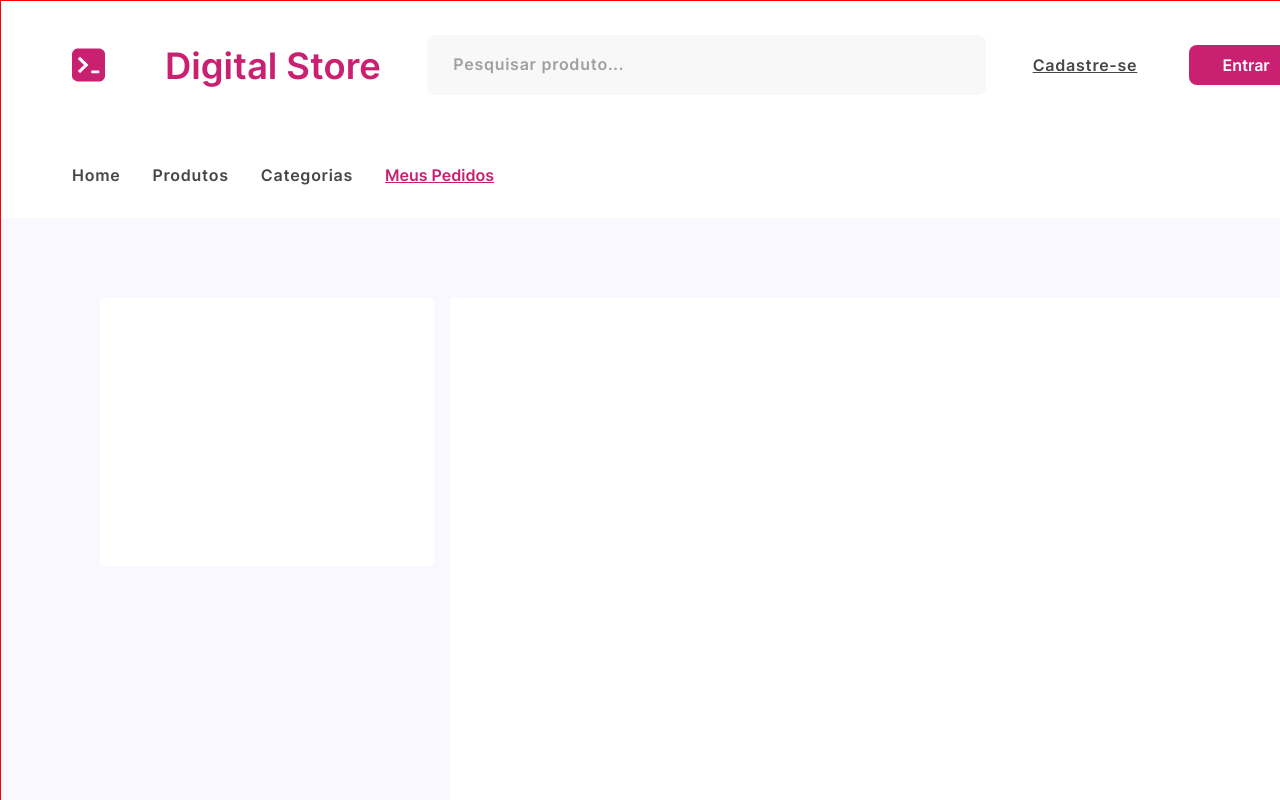
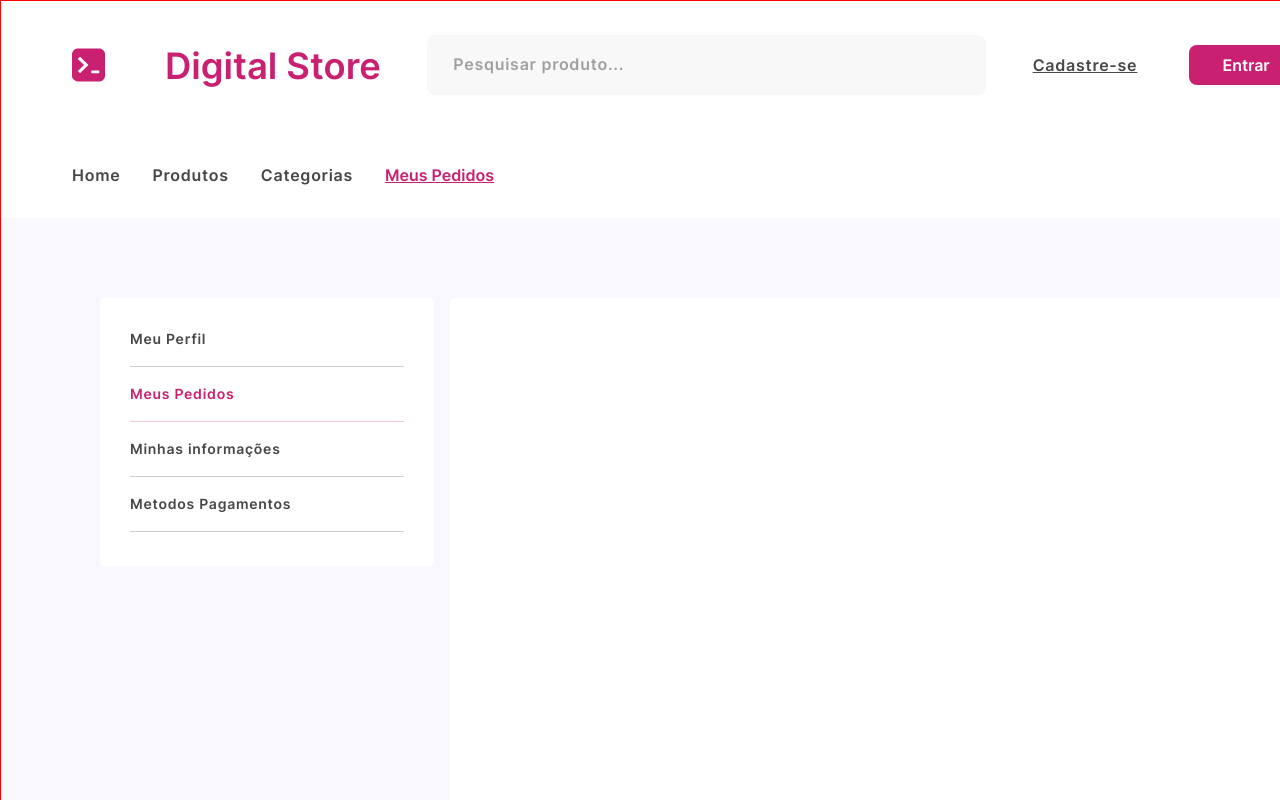
Before and after one commit to SergioFerreiraFilho/Digital-Store, a React (Create React App) app: page /meus-pedidos in a window 1280 px wide. Shown: the top 800 px of the page. Built offline with nearby package versions, Linux system fonts and the light colour scheme.

Commit message:
Editando meu Perfil

```diff
--- a/src/components/MeuPerfil/index.js
+++ b/src/components/MeuPerfil/index.js
@@ -3,7 +3,12 @@ import "./style.css"
 export default function MeuPerfil() {
     return (
         <div className="MeuPerfil-body">
-
+            <span className="MeusPedidos-span">
+                Meu Perfil<hr className="MeuPerfil-hr"/>
+                <p className="MeusPedidos-cor">Meus Pedidos <hr className="MeuPerfil-hr"/></p>
+                Minhas informações <hr className="MeuPerfil-hr"/>
+                Metodos Pagamentos <hr className="MeuPerfil-hr"/>
+            </span>
         </div>
     )
 }
--- a/src/components/MeuPerfil/style.css
+++ b/src/components/MeuPerfil/style.css
@@ -12,3 +12,28 @@
     background: #FFFFFF;
     border-radius: 4px;
 }
+
+.MeusPedidos-span {
+
+font-family: 'Inter';
+font-style: normal;
+font-weight: 700;
+font-size: 14px;
+line-height: 22px;
+letter-spacing: 0.75px;
+color: #474747;
+}
+
+.MeusPedidos-cor {
+    font-family: 'Inter';
+    font-style: normal;
+    font-weight: 700;
+    font-size: 14px;
+    line-height: 22px;
+    letter-spacing: 0.75px;
+    color: #C92071 !important;
+}
+
+.MeuPerfil-hr {
+    width: 274px;
+}
```
